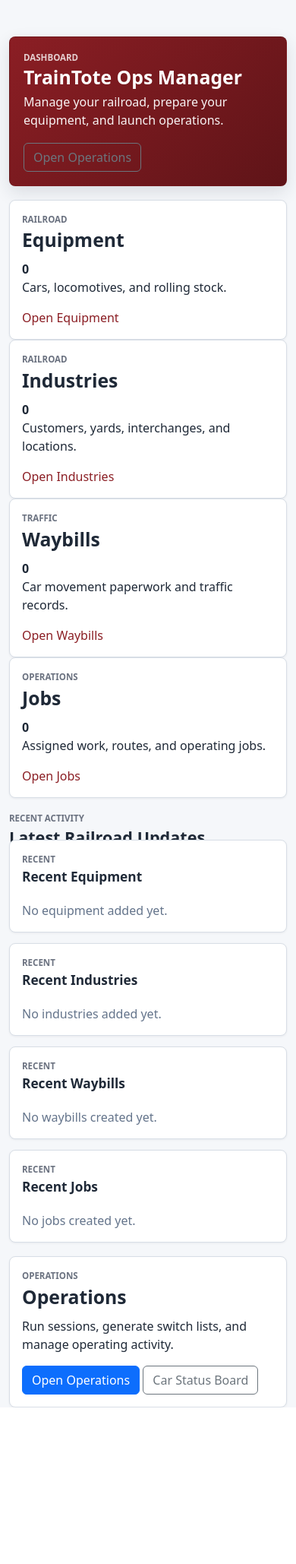
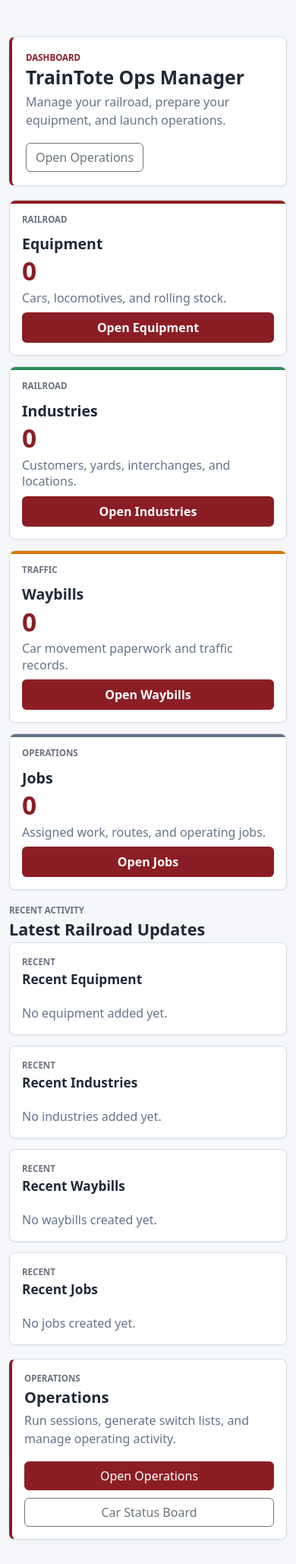
Before and after one commit to traintote1-hash/TrainTote-Ops-Manager, a PHP site: page /dashboard.php in a window 390 px wide. Shown: the part 56-2114 px from the top of the page at 76% size. Before the commit the page ends 1908 px from the top, so only its background shows below. Run offline with PHP 8.4, Linux system fonts and the light colour scheme; the visitor is signed in with stand-in values (Sample User, id 1); data that the repository does not hold is empty; a stand-in replaces the project's code that opens the database connection.

Commit message:
Simplify dashboard styling

```diff
--- a/assets/css/dashboard.css
+++ b/assets/css/dashboard.css
@@ -786,16 +786,30 @@
 }
 
 
-/* Dashboard Operations Command Center */
-.tt-command-center-page {
+/* Dashboard Home */
+.tt-dashboard-home-page {
     padding-bottom: 32px;
 }
 
-.tt-command-hero {
-    align-items: stretch;
+.tt-dashboard-home-hero {
+    align-items: center;
+    background: #fff;
+    color: #1f2937;
+    border: 1px solid #d8dee6;
+    border-left: 4px solid #8B1E24;
+    box-shadow: 0 1px 3px rgba(15, 23, 42, .06);
 }
 
-.tt-hero-actions {
+.tt-dashboard-home-hero .tt-hero-kicker {
+    color: #8B1E24;
+}
+
+.tt-dashboard-home-hero p {
+    color: #64748b;
+    opacity: 1;
+}
+
+.tt-home-hero-actions {
     display: flex;
     align-items: center;
     justify-content: flex-end;
@@ -803,158 +817,91 @@
     flex-wrap: wrap;
 }
 
-.tt-command-section {
+.tt-primary-module-grid {
+    display: grid;
+    grid-template-columns: repeat(4, minmax(0, 1fr));
+    gap: 14px;
+}
+
+.tt-module-card {
+    display: grid;
+    align-content: start;
+    gap: 8px;
+    min-height: 198px;
+    position: relative;
+    overflow: hidden;
+}
+
+.tt-module-card::before {
+    content: "";
+    position: absolute;
+    top: 0;
+    right: 0;
+    left: 0;
+    height: 4px;
+    background: #8B1E24;
+}
+
+.tt-module-card:nth-child(2)::before {
+    background: #2E8B57;
+}
+
+.tt-module-card:nth-child(3)::before {
+    background: #D97706;
+}
+
+.tt-module-card:nth-child(4)::before {
+    background: #64748b;
+}
+
+.tt-module-card h2 {
+    margin: 0;
+    color: #1f2937;
+    font-size: 1.22rem;
+}
+
+.tt-module-card strong {
+    color: #8B1E24;
+    font-size: 2.1rem;
+    line-height: 1;
+}
+
+.tt-module-card p {
+    margin: 0;
+    color: #64748b;
+    line-height: 1.35;
+}
+
+.tt-module-action {
+    display: inline-flex;
+    align-items: center;
+    justify-content: center;
+    justify-self: start;
+    min-height: 38px;
+    margin-top: auto;
+    padding: 8px 12px;
+    border-radius: 6px;
+    background: #8B1E24;
+    color: #fff;
+    font-weight: 700;
+    text-decoration: none;
+}
+
+.tt-module-action:hover {
+    background: #73181d;
+    color: #fff;
+    text-decoration: none;
+}
+
+.tt-dashboard-section {
     display: grid;
     gap: 14px;
 }
 
-.tt-readiness-grid {
-    display: grid;
-    grid-template-columns: repeat(3, minmax(180px, 1fr));
-    gap: 14px;
-}
-
-.tt-readiness-card,
-.tt-workflow-card {
-    display: grid;
-    gap: 6px;
-    min-height: 132px;
-    padding: 16px;
-    background: #fff;
-    border: 1px solid #d8dee6;
-    border-radius: 8px;
-    color: #1f2937;
-    text-decoration: none;
-    box-shadow: 0 1px 3px rgba(15, 23, 42, .06);
-}
-
-.tt-readiness-card:hover,
-.tt-workflow-card:hover,
-.tt-warning-list a:hover,
-.tt-admin-summary-card a:hover,
-.tt-recent-item a:hover,
-.tt-recent-waybill a:hover {
-    color: #1f2937;
-    text-decoration: none;
-}
-
-.tt-readiness-card span,
-.tt-admin-summary-card span {
-    color: #64748b;
-    font-size: .78rem;
-    font-weight: 800;
-    text-transform: uppercase;
-}
-
-.tt-readiness-card strong {
-    color: #8B1E24;
-    font-size: 2rem;
-    line-height: 1;
-}
-
-.tt-readiness-card small,
-.tt-workflow-card small {
-    color: #64748b;
-    line-height: 1.3;
-}
-
-.tt-readiness-good strong {
-    color: #137333;
-}
-
-.tt-readiness-warning {
-    border-color: #f2c078;
-    background: #fffaf0;
-}
-
-.tt-readiness-warning strong {
-    color: #b45309;
-}
-
-.tt-setup-warnings {
-    border-left: 4px solid #b45309;
-}
-
-.tt-warning-list {
-    display: grid;
-    gap: 10px;
-}
-
-.tt-warning-list a {
-    display: flex;
-    align-items: center;
-    justify-content: space-between;
-    gap: 12px;
-    min-height: 46px;
-    padding: 10px 12px;
-    border: 1px solid #f2c078;
-    border-radius: 8px;
-    background: #fffaf0;
-    color: #1f2937;
-    text-decoration: none;
-}
-
-.tt-warning-list span {
-    color: #8B1E24;
-    font-weight: 700;
-    white-space: nowrap;
-}
-
-.tt-workflow-grid {
-    display: grid;
-    grid-template-columns: repeat(4, minmax(170px, 1fr));
-    gap: 14px;
-}
-
-.tt-workflow-card span {
-    display: inline-flex;
-    align-items: center;
-    justify-content: center;
-    width: 34px;
-    height: 34px;
-    border-radius: 999px;
-    background: #f3f6fa;
-    color: #8B1E24;
-    font-weight: 800;
-}
-
-.tt-workflow-card strong {
-    font-size: 1.05rem;
-}
-
-.tt-workflow-primary {
-    border-color: rgba(46, 139, 87, .35);
-    box-shadow: inset 4px 0 0 #2E8B57, 0 1px 3px rgba(15, 23, 42, .06);
-}
-
-.tt-admin-summary-grid,
 .tt-recent-grid {
     display: grid;
-    grid-template-columns: repeat(3, minmax(0, 1fr));
+    grid-template-columns: repeat(4, minmax(0, 1fr));
     gap: 14px;
-}
-
-.tt-admin-summary-card {
-    display: grid;
-    gap: 6px;
-    min-height: 148px;
-}
-
-.tt-admin-summary-card h3 {
-    margin: 0;
-    color: #1f2937;
-}
-
-.tt-admin-summary-card strong {
-    color: #8B1E24;
-    font-size: 1.8rem;
-    line-height: 1;
-}
-
-.tt-admin-summary-card a {
-    color: #0d6efd;
-    font-weight: 700;
-    text-decoration: none;
 }
 
 .tt-recent-panel {
@@ -973,6 +920,12 @@
 
 .tt-recent-item a,
 .tt-recent-waybill a {
+    color: #1f2937;
+    text-decoration: none;
+}
+
+.tt-recent-item a:hover,
+.tt-recent-waybill a:hover {
     color: #1f2937;
     text-decoration: none;
 }
@@ -1011,28 +964,69 @@
     border-bottom: 0;
 }
 
+.tt-operations-minimal-panel {
+    display: flex;
+    align-items: center;
+    justify-content: space-between;
+    gap: 18px;
+    border-left: 4px solid #8B1E24;
+}
+
+.tt-operations-minimal-panel h2 {
+    margin: 0;
+    color: #1f2937;
+    font-size: 1.25rem;
+}
+
+.tt-operations-minimal-panel p {
+    margin: 6px 0 0;
+    color: #64748b;
+}
+
+.tt-operations-minimal-actions {
+    display: flex;
+    gap: 10px;
+    flex-wrap: wrap;
+    justify-content: flex-end;
+}
+
+.tt-operations-minimal-actions .btn-primary {
+    background: #8B1E24;
+    border-color: #8B1E24;
+}
+
+.tt-operations-minimal-actions .btn-primary:hover {
+    background: #73181d;
+    border-color: #73181d;
+}
+
 @media(max-width:1100px) {
-    .tt-readiness-grid,
-    .tt-workflow-grid,
-    .tt-admin-summary-grid,
+    .tt-primary-module-grid,
     .tt-recent-grid {
         grid-template-columns: repeat(2, minmax(0, 1fr));
     }
 }
 
+@media(max-width:760px) {
+    .tt-dashboard-home-hero,
+    .tt-operations-minimal-panel {
+        display: grid;
+    }
+
+    .tt-home-hero-actions,
+    .tt-operations-minimal-actions {
+        justify-content: flex-start;
+    }
+}
+
 @media(max-width:700px) {
-    .tt-readiness-grid,
-    .tt-workflow-grid,
-    .tt-admin-summary-grid,
+    .tt-primary-module-grid,
     .tt-recent-grid {
         grid-template-columns: 1fr;
     }
 
-    .tt-warning-list a {
-        display: grid;
-    }
-
-    .tt-warning-list span {
-        white-space: normal;
+    .tt-module-action,
+    .tt-operations-minimal-actions .btn {
+        width: 100%;
     }
 }
```
